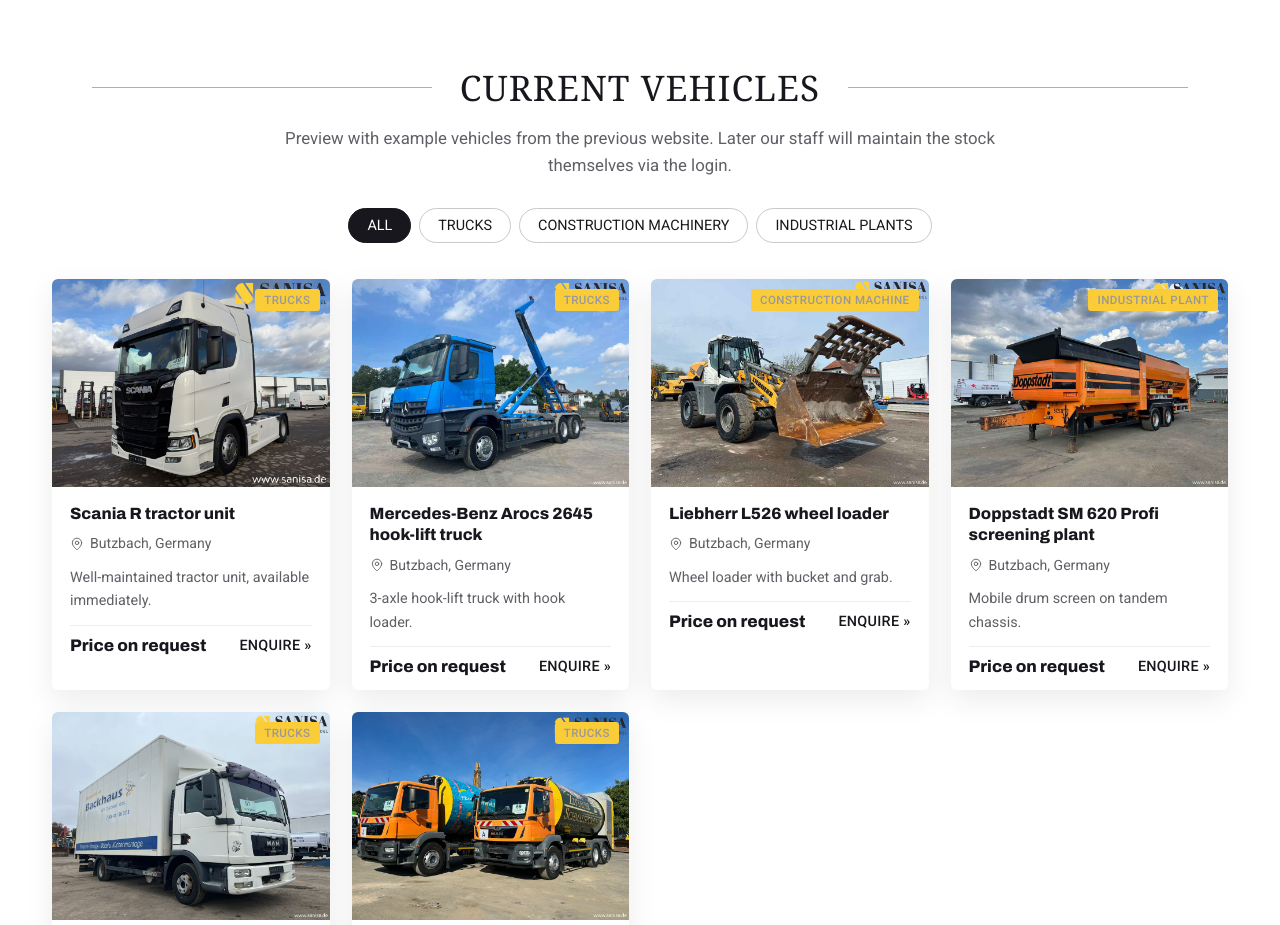
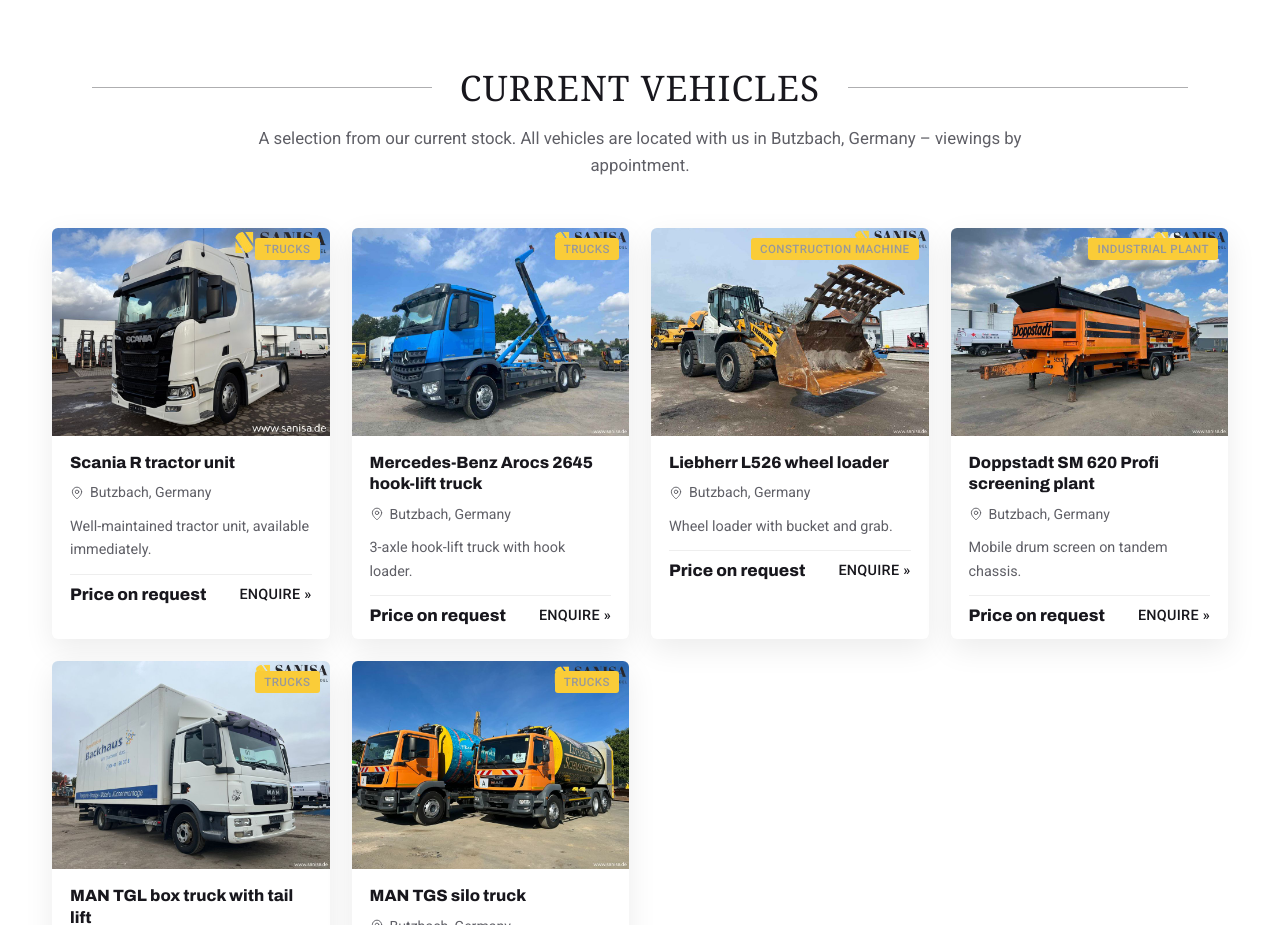
Before and after one commit to melinaturbanisch-alt/neu, a plain HTML site: page website/index.html in a window 1280 px wide. Shown: the part 1280-2205 px from the top of the page. Drawn offline with Linux system fonts and the light colour scheme; a web font is replaced by a local one.

Commit message:
Sanisa Fahrzeuge: Filter auf der Startseite entfernt, Einleitungstext für Kunden
Co-Authored-By: Claude Opus 5.5 <noreply@anthropic.com>
Claude-Session: https://claude.ai/code/session_01VnPBkJ6WmjZEh7kepbP93u

```diff
--- a/website/index.html
+++ b/website/index.html
@@ -80,13 +80,7 @@
   <section class="section white" id="fahrzeuge">
     <div class="wrap">
       <h2 class="title serif reveal">Aktuelle Fahrzeuge</h2>
-      <p class="intro reveal">Vorschau mit Beispielfahrzeugen aus der bisherigen Website. Später pflegen die Mitarbeiter den Bestand selbst über den Login.</p>
-      <div class="filter" role="group" aria-label="Nach Kategorie filtern">
-        <button class="chip is-active" data-filter="alle">Alle</button>
-        <button class="chip" data-filter="LKW">LKW</button>
-        <button class="chip" data-filter="Baumaschine">Baumaschinen</button>
-        <button class="chip" data-filter="Industrie">Industrieanlagen</button>
-      </div>
+      <p class="intro reveal">Eine Auswahl aus unserem aktuellen Bestand. Alle Fahrzeuge stehen bei uns in Butzbach, Besichtigung gern nach Termin.</p>
       <div class="vehicle-grid" id="vehicle-grid" data-limit="8" aria-live="polite"></div>
       <div class="more"><a href="fahrzeuge.html" class="btn btn-dark">Alle Fahrzeuge ansehen</a></div>
     </div>
--- a/website/lang/en.json
+++ b/website/lang/en.json
@@ -213,5 +213,6 @@
   "Alle Fahrzeuge": "All vehicles",
   "Fahrzeuge | SANISA Baumaschinen": "Vehicles | SANISA",
   "Unser aktueller Bestand an LKW, Baumaschinen und Industrieanlagen. Alle Fahrzeuge stehen in Butzbach, Besichtigung gern nach Termin.": "Our current stock of trucks, construction machinery and industrial plants. All vehicles are located in Butzbach, Germany – viewings by appointment.",
-  "Eigenes Fahrzeug verkaufen": "Sell your own vehicle"
+  "Eigenes Fahrzeug verkaufen": "Sell your own vehicle",
+  "Eine Auswahl aus unserem aktuellen Bestand. Alle Fahrzeuge stehen bei uns in Butzbach, Besichtigung gern nach Termin.": "A selection from our current stock. All vehicles are located with us in Butzbach, Germany – viewings by appointment."
 }
```
